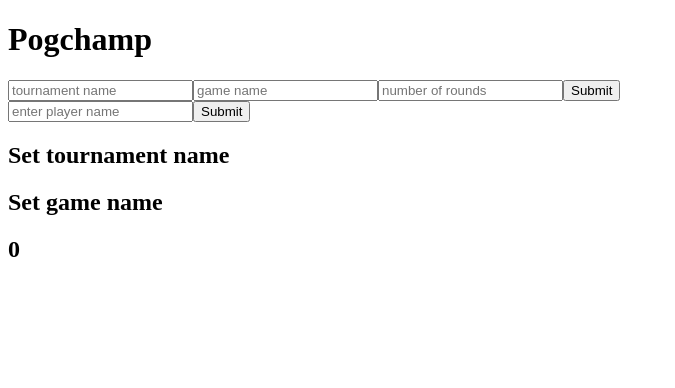
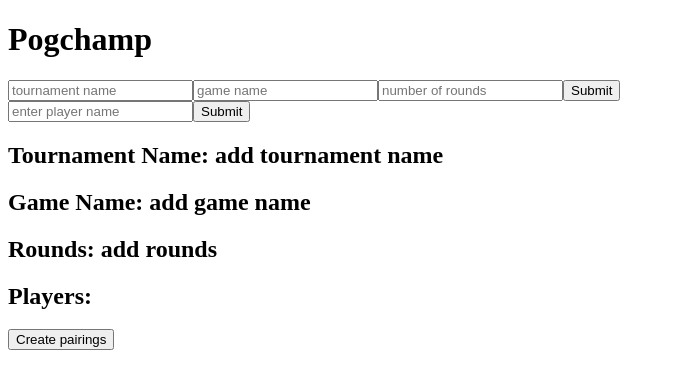
Before and after one commit to hratx-blue-ocean/pogchamp, a React app: page / in a window 1280 px wide. Shown: the top 388 px of the page, without its empty margins (0-675 px from the left). Built offline with nearby package versions, Linux system fonts and the light colour scheme.

Commit message:
Add basic point adding, and sorting functionality

```diff
--- a/client/src/components/SwissController.jsx
+++ b/client/src/components/SwissController.jsx
@@ -1,10 +1,10 @@
-import React, { useState, useRef } from 'react';
+import React, { useState, useRef, useEffect } from 'react';
 
 const SwissController = (props) => {
   const [gameDetails, setGameDetails] = useState({
-    tournamentName: 'Set tournament name',
-    gameName: 'Set game name',
-    rounds: 0
+    tournamentName: 'add tournament name',
+    gameName: 'add game name',
+    rounds: 'add rounds'
   });
   const [playerInfo, setPlayerInfo] = useState({});
 
@@ -12,13 +12,8 @@ const SwissController = (props) => {
   const game = useRef(null);
   const rounds = useRef(null);
   const players = useRef(null);
-
-
-  // store users in state with 0 points at the beginning
-  // INPUTS:
-  // - how many rounds
-  // - players
-  // - game name
+  const score = useRef(null);
+  let listRefs = new Map();
 
   const handleSubmit = (e) => {
     e.preventDefault();
@@ -26,18 +21,36 @@ const SwissController = (props) => {
     setGameDetails({
       tournamentName: tournamentRef.current.value,
       gameName: game.current.value,
-      rounds: rounds.current.value,
+      rounds: rounds.current.value
     })
   }
 
   const handleAddPlayer = (e) => {
     e.preventDefault();
+
     let playerName = players.current.value;
     if(playerInfo[playerName] === undefined) {
       setPlayerInfo({...playerInfo, [playerName]: 0})
-      console.log('added')
     }
-    playerName = '';
+  }
+
+  const handlePairings = (e) => {
+    e.preventDefault();
+
+    console.log('before sorting', playerInfo)
+    const sorted =
+      Object.entries(playerInfo)
+      .sort((a, b) => b[1] - a[1])
+      .reduce((r, [k, v]) => ({ ...r, [k]: v }), {});
+
+    console.log('sorted: ', sorted)
+
+  }
+
+  const handleScoreUpdate = (e, player) => {
+    e.preventDefault();
+    playerInfo[player] += parseInt(listRefs.get(player).current.value);
+    console.log('new score:', player, ':', playerInfo[player])
   }
 
   return (
@@ -48,22 +61,50 @@ const SwissController = (props) => {
         <input type="text" placeholder="number of rounds" ref={rounds}></input>
         <button>Submit</button>
       </form>
+
       <form onSubmit={handleAddPlayer}>
         <input type="text" placeholder="enter player name" ref={players}></input>
         <button>Submit</button>
       </form>
+
+      <div>
+        <h2>Tournament Name: {gameDetails.tournamentName}</h2>
+        <h2>Game Name: {gameDetails.gameName}</h2>
+        <h2>Rounds: {gameDetails.rounds}</h2>
+      </div>
+
       {
-        gameDetails === {}
+        playerInfo === {}
           ? ''
           : <div>
-              <h2>{gameDetails.tournamentName}</h2>
-              <h2>{gameDetails.gameName}</h2>
-              <h2>{gameDetails.rounds}</h2>
+            <h2>Players:</h2>
+              {Object.keys(playerInfo).map((player, index) => {
+                listRefs.set(player, React.createRef())
+                return (
+                  <div key={index}>
+                    <p>{player}</p>
+                    <form onSubmit={(e) => handleScoreUpdate(e, player)}>
+                      <input ref={listRefs.get(player)}></input><button type="submit">add to score</button>
+                    </form>
+                  </div>
+                )
+              })}
             </div>
       }
+      <form>
+        <button onClick={handlePairings}>Create pairings</button>
+      </form>
     </div>
   )
 
 }
 
+
+
+/**
+ *
+ * What I like doing when I need a bunch of dynamic refs is create an ES6 Map like this.listRefs = new Map(), have some kind of unique identifier and loop through in the constructor like items.forEach(item => this.listRefs.set(id, React.createRef()) and then inside the loop, assuming you’re returning react components and not html elements, use ref={this.listRefs.get(id)}.
+ *
+ */
+
 export default SwissController;
```
